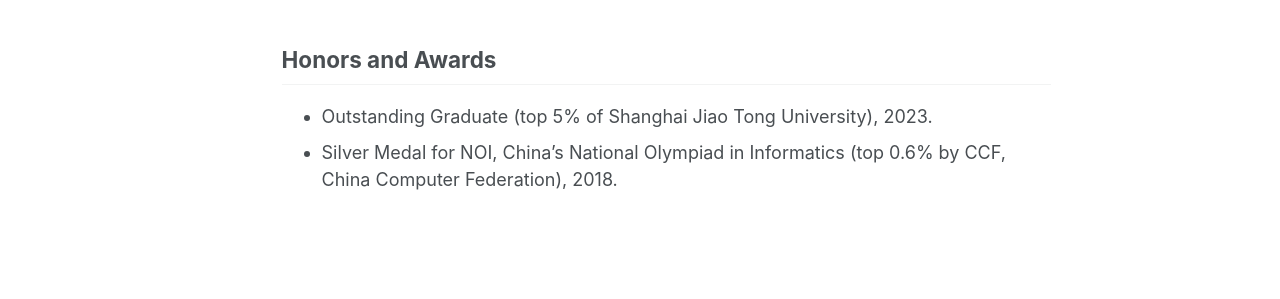
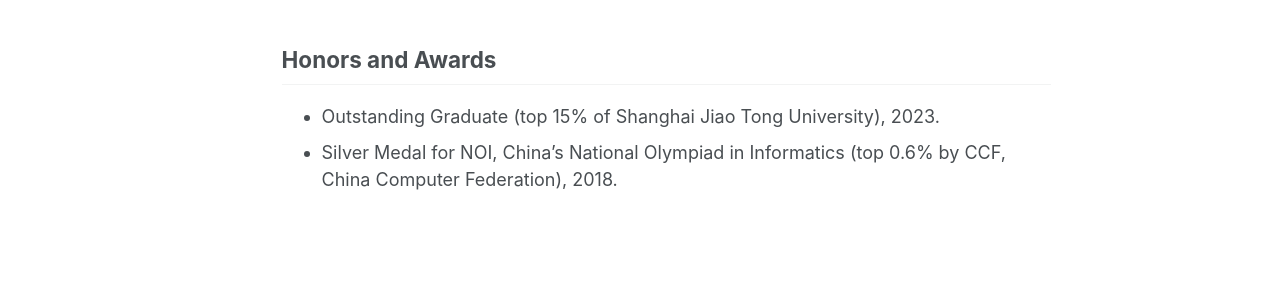
Before and after one commit to jyz-1201/jyz-1201.github.io, a Jekyll site: the page built from _pages/about.md, in a window 1280 px wide and 900 px high, scrolled down 627 px. Shown: the part 355-654 px from the top of the window. Built offline with Jekyll 4.4.1, drawn with Linux system fonts in a browser that asks for light colours; some web fonts are replaced.

Commit message:
fix bugs

```diff
--- a/_pages/about.md
+++ b/_pages/about.md
@@ -22,5 +22,5 @@ You can also find my articles on [my Google Scholar profile](https://scholar.goo
 
 ## Honors and Awards
 
-* Outstanding Graduate (top 5% of Shanghai Jiao Tong University), 2023.
+* Outstanding Graduate (top 15% of Shanghai Jiao Tong University), 2023.
 * Silver Medal for NOI, China's National Olympiad in Informatics (top 0.6% by CCF, China Computer Federation), 2018.
```
